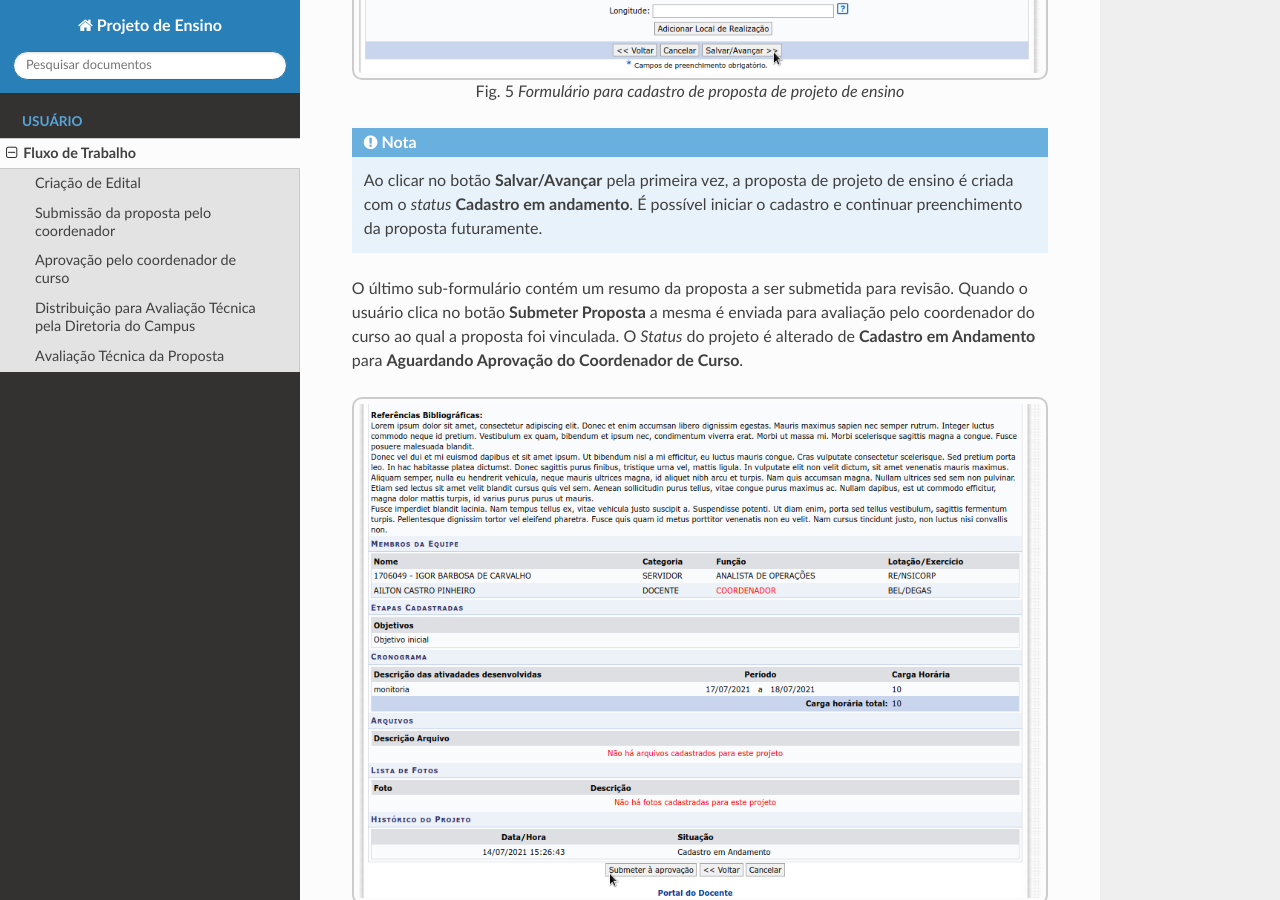
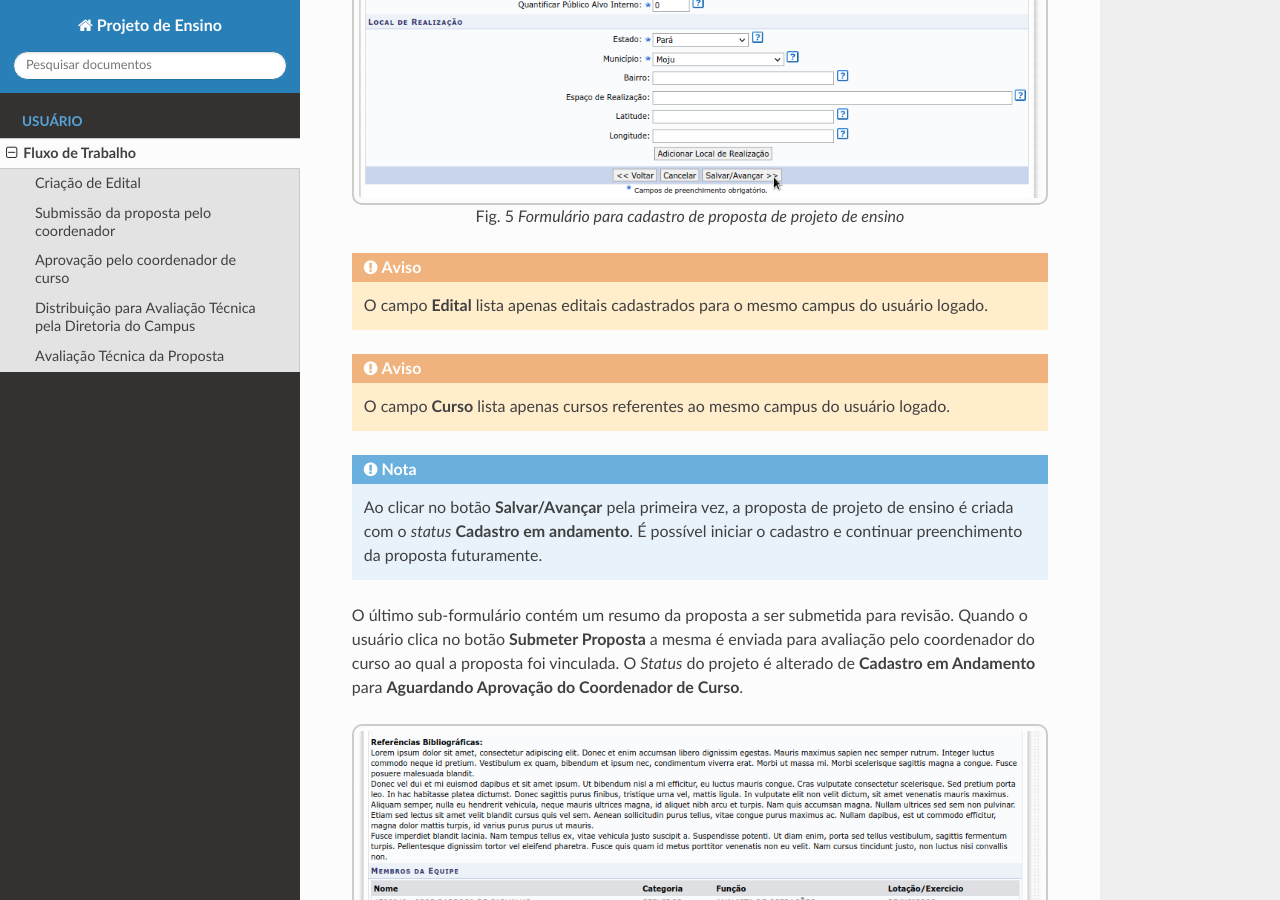
Before and after one commit to djangonauta/projeto-ensino-docs, a Sphinx documentation site: the page built from docs/fluxo.rst, in a window 1280 px wide and 900 px high, scrolled down 3566 px. Built offline with Sphinx 7.4.7 and the Read the Docs theme 2.0.0, drawn with Linux system fonts in a browser that asks for light colours; some of the changed text lies outside the part shown.

Commit message:
docs: adicionada documentação referente ao multi-campi

```diff
--- a/docs/fluxo.rst
+++ b/docs/fluxo.rst
@@ -11,6 +11,10 @@ O trabalho com o módulo Projeto de Ensino segue basicamente os seguintes passos
     - Execução do Projeto de Ensino
     - Preenchimento de relatório final sobre o Projeto
     - Emissão de certificados/declarações
+
+.. note::
+    O acesso ao módulo do Projeto de Ensino é liberado para todos os usuários embora determinadas
+    funcionalidades necessitem de permissões especificas.
 
 
 Criação de Edital
@@ -75,6 +79,14 @@ no botão **Adicionar Local de Realização** antes de clicar no botão **Salvar
     :class: imagem
 
     Formulário para cadastro de proposta de projeto de ensino
+
+
+.. warning::
+    O campo **Edital** lista apenas editais cadastrados para o mesmo campus do usuário logado.
+
+
+.. warning::
+    O campo **Curso** lista apenas cursos referentes ao mesmo campus do usuário logado.
 
 
 .. note::
```
